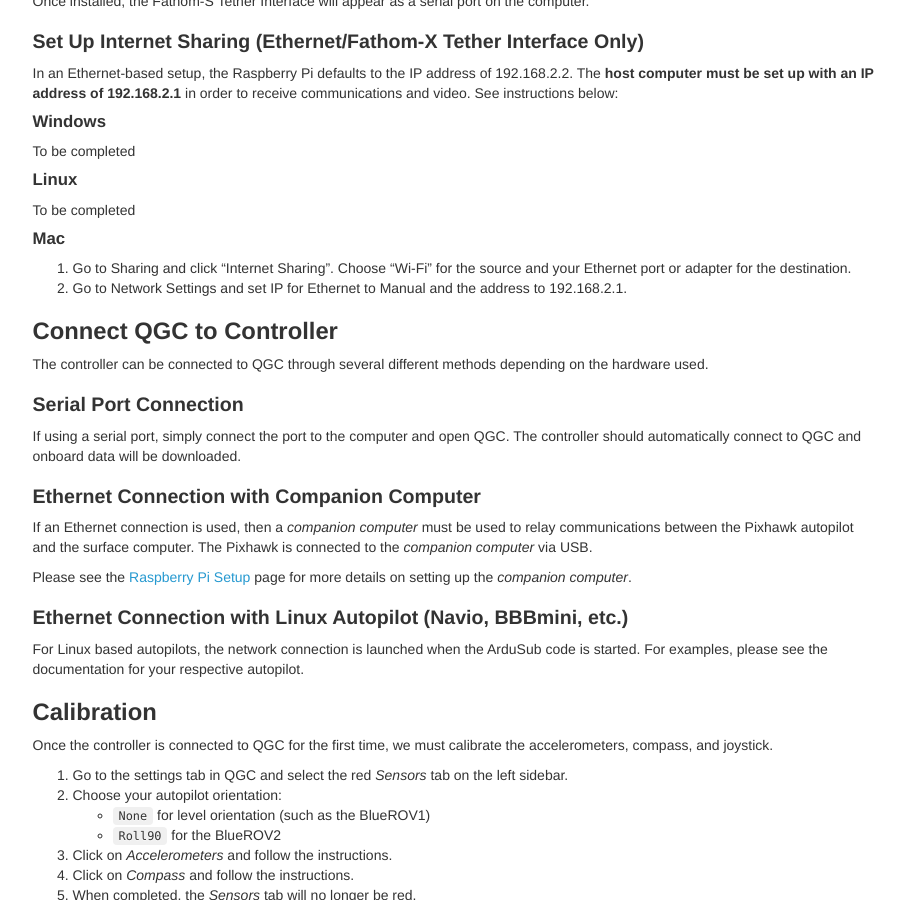
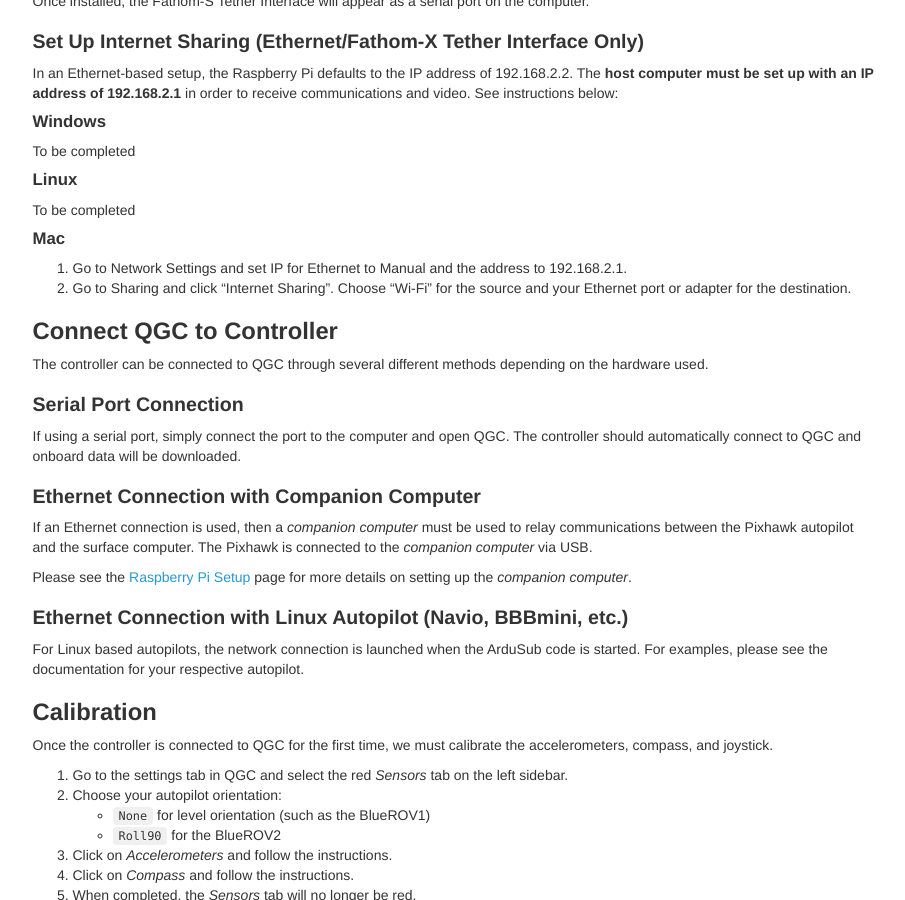
Before and after one commit to bluerobotics/retired-ardusub-docs, a Jekyll site: the page built from pages/initial-setup.md, in a window 1280 px wide and 900 px high, scrolled down 3045 px. Shown: the whole window, without its empty margins (330-1235 px from the left). Built offline with Jekyll 4.4.1, drawn with Linux system fonts in a browser that asks for light colours; nearby versions of some CDN libraries; some web fonts are replaced; comment, search, counter and statistics services are not loaded.

Commit message:
Fix ordering.

```diff
--- a/pages/initial-setup.md
+++ b/pages/initial-setup.md
@@ -123,8 +123,8 @@ To be completed
 
 #### Mac
 
-1. Go to Sharing and click "Internet Sharing". Choose "Wi-Fi" for the source and your Ethernet port or adapter for the destination.
-2. Go to Network Settings and set IP for Ethernet to Manual and the address to 192.168.2.1.
+1. Go to Network Settings and set IP for Ethernet to Manual and the address to 192.168.2.1.
+2. Go to Sharing and click "Internet Sharing". Choose "Wi-Fi" for the source and your Ethernet port or adapter for the destination.
 
 ## Connect QGC to Controller
 
```
